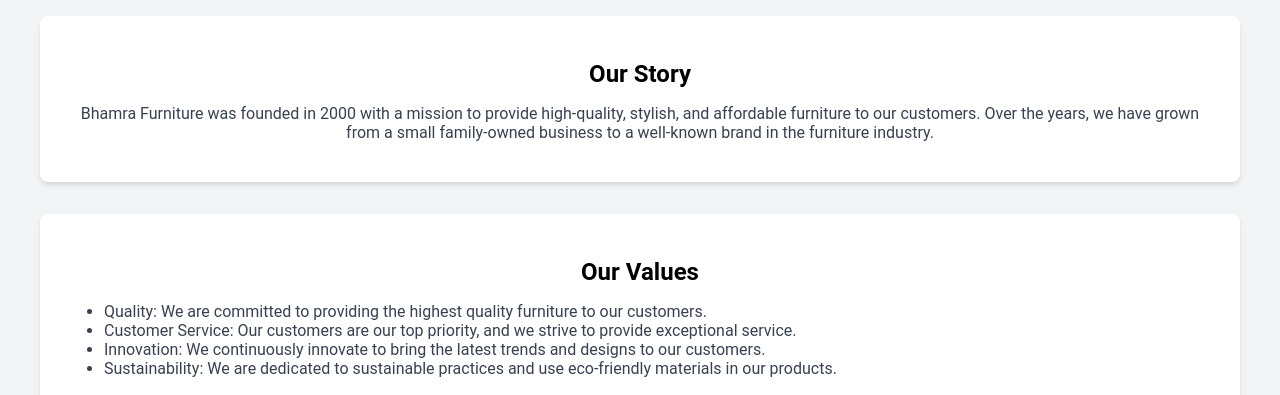
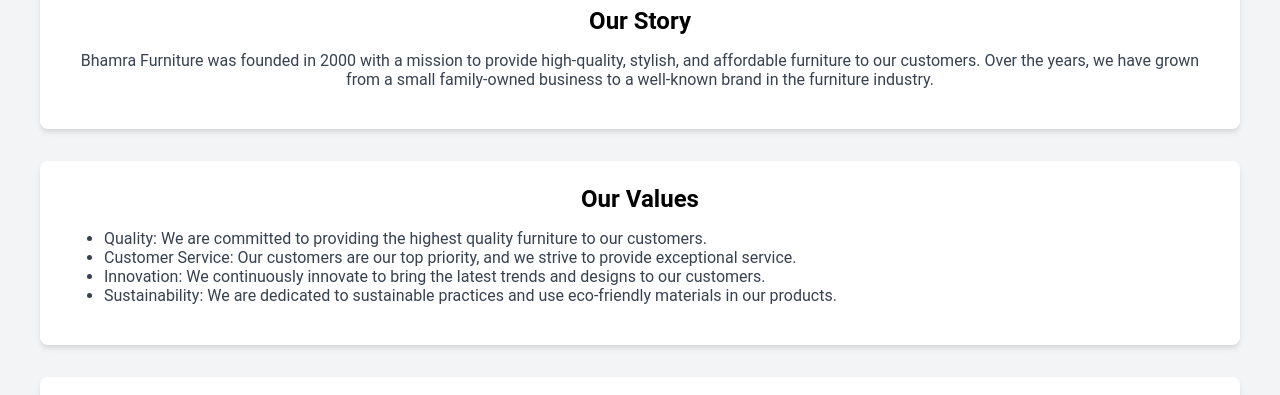
Before and after one commit to JaspreetKaur619/BhamraFurniture, a plain HTML site: page About.html in a window 1280 px wide. Shown: the part 204-599 px from the top of the page. Drawn offline with Linux system fonts and the light colour scheme.

Commit message:
Update About.html

```diff
--- a/About.html
+++ b/About.html
@@ -4,7 +4,9 @@
     <meta content="width=device-width, initial-scale=1.0" name="viewport"/>
     <title>About Us - Bhamra Furniture</title>
     <style>
-        /* General Styles */
+        *{
+            margin: 0px;
+        }
         body {
             font-family: 'Roboto', sans-serif;
             background-color: #f3f4f6;
```
